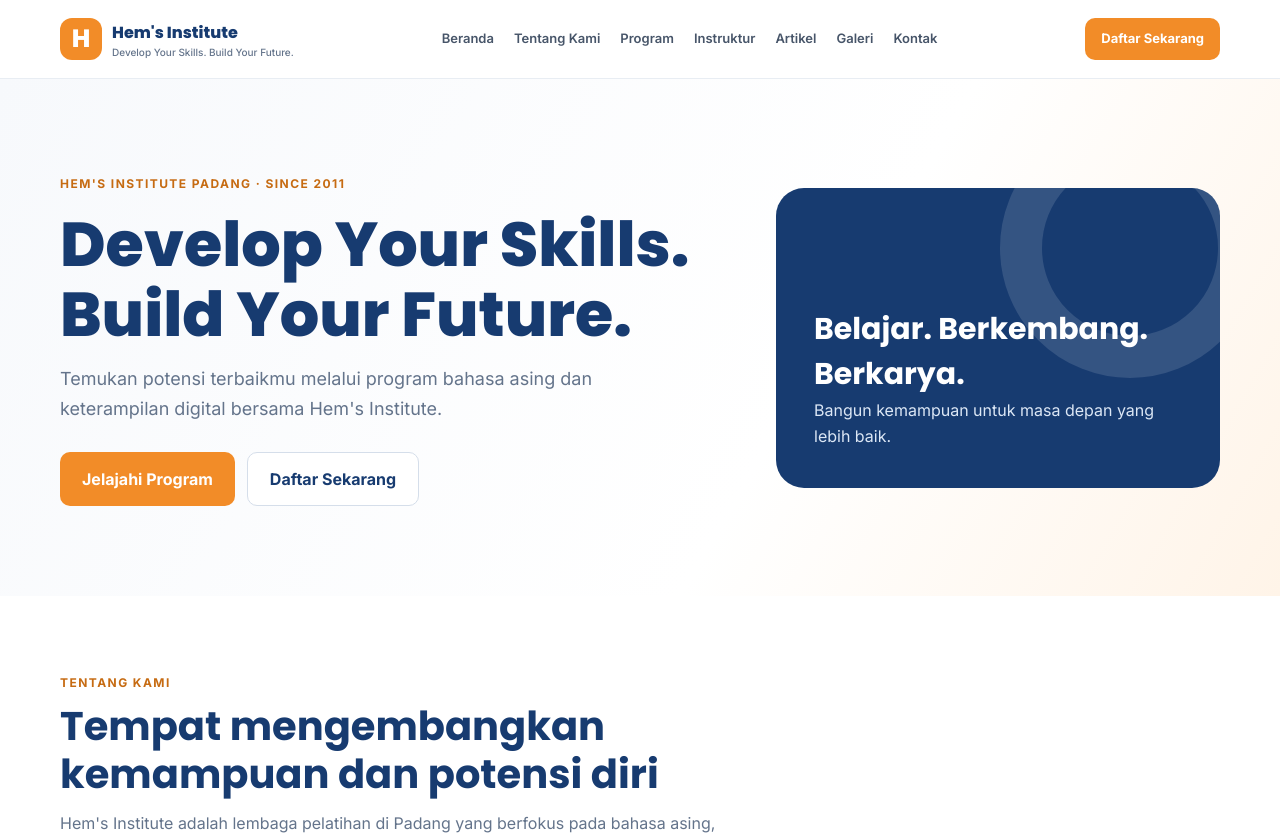
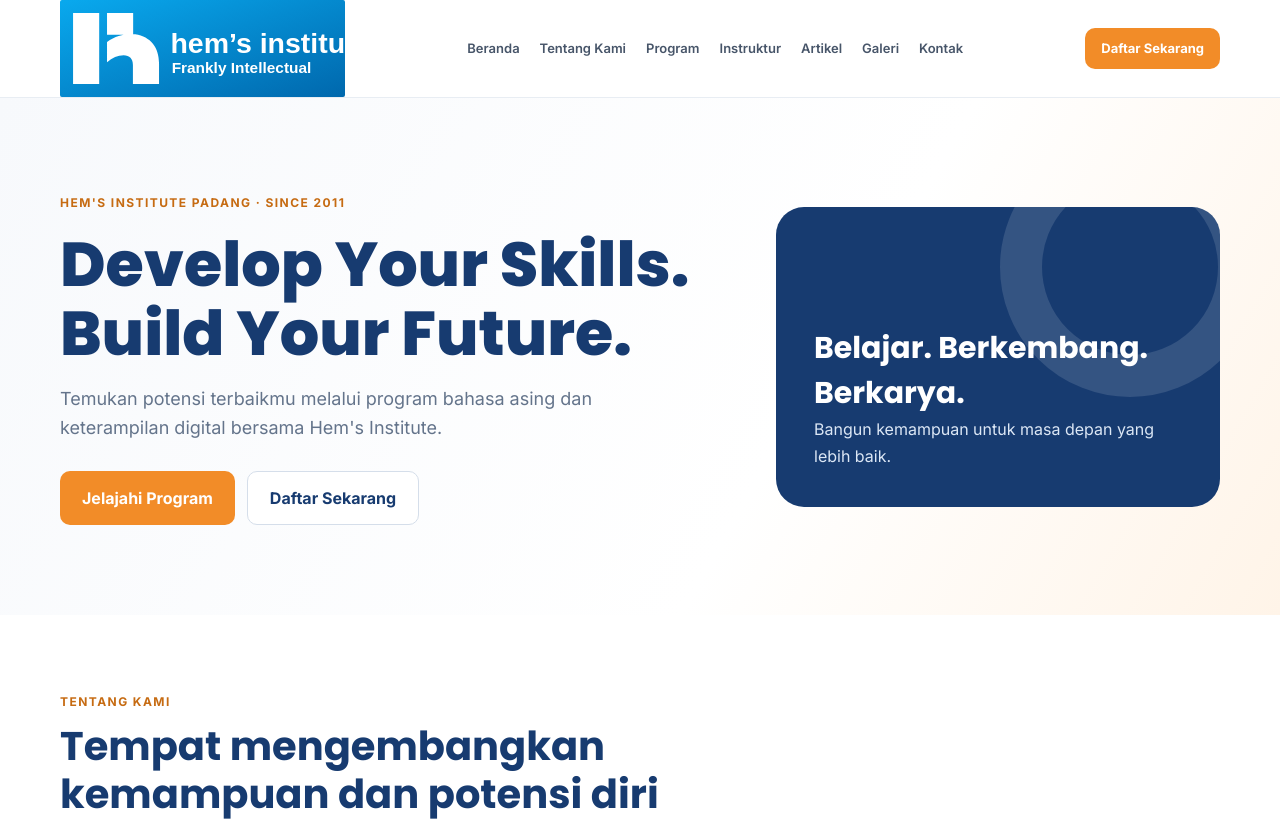
Before and after one commit to hemsinstitute-pdg11/hemsinstitute, a Next.js app: page / in a window 1280 px wide. Shown: the top 835 px of the page. Built offline with nearby package versions, Linux system fonts and the light colour scheme; no server answers.

Commit message:
Use official blue Hem's Institute logo in site header

```diff
--- a/src/components/site-header.tsx
+++ b/src/components/site-header.tsx
@@ -1,5 +1,6 @@
+import Image from "next/image";
 import Link from "next/link";
 const links = [["Beranda","/"],["Tentang Kami","/about"],["Program","/programs"],["Instruktur","/instructors"],["Artikel","/news"],["Galeri","/gallery"],["Kontak","/contact"]];
 export function SiteHeader() {
- return <header className="site-header"><div className="container nav-wrap"><Link href="/" className="brand"><span className="brand-mark">H</span><span>Hem's Institute<small>Develop Your Skills. Build Your Future.</small></span></Link><nav aria-label="Navigasi utama">{links.map(([label,href])=><Link key={href} href={href}>{label}</Link>)}</nav><Link className="button button-small" href="/registration">Daftar Sekarang</Link></div></header>;
+ return <header className="site-header"><div className="container nav-wrap"><Link href="/" className="brand" aria-label="Hem's Institute — Beranda"><Image src="/hem-logo.svg" alt="hem's institute — Frankly Intellectual" width={285} height={98} priority className="site-logo" /></Link><nav aria-label="Navigasi utama">{links.map(([label,href])=><Link key={href} href={href}>{label}</Link>)}</nav><Link className="button button-small" href="/registration">Daftar Sekarang</Link></div></header>;
 }
```
